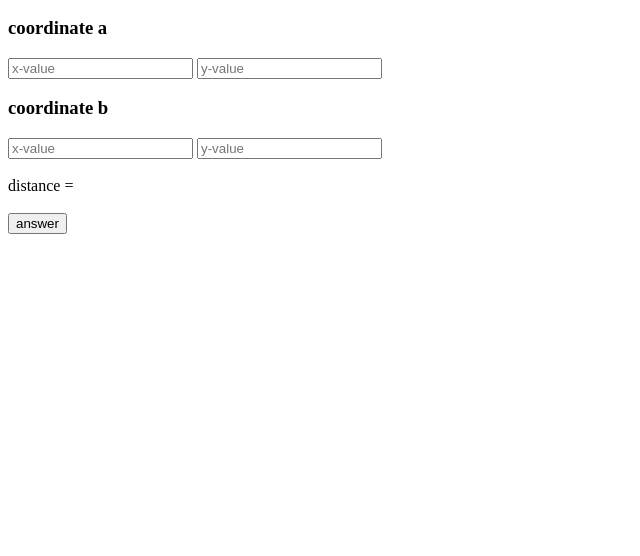
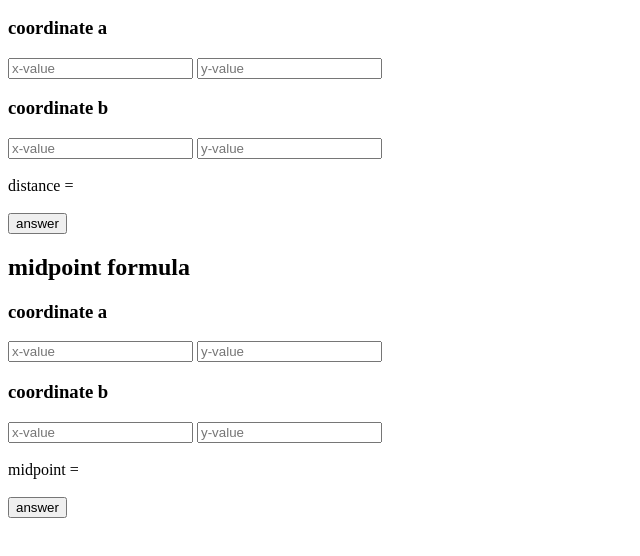
Before and after one commit to SUDO-V0RT3X/myMaths, a plain HTML site: page index.html in a window 1280 px wide. Shown: the part 110-666 px from the top of the page, without its empty margins (0-640 px from the left). Drawn offline with Linux system fonts and the light colour scheme.

Commit message:
midpoint formula working. 2 algorithms done - hope to introduce a bunch more tomorrow after my physics test

```diff
--- a/index.html
+++ b/index.html
@@ -11,30 +11,61 @@
 
 <body>
     <h1>myMaths</h1>
+
+    <section class="distance-formula">
         <h2>distance formula</h2>
         <form>
 
             <span class="a-cor">
                 <h3>coordinate a</h3>
-            <input type="number" id="aX" placeholder="x-value" />
-            <input type="number" id="aY" placeholder="y-value" />
+                <input type="number" id="daX" placeholder="x-value" />
+                <input type="number" id="daY" placeholder="y-value" />
             </span>
             <br>
             <span class="b-cor">
                 <h3>coordinate b</h3>
-            <input type="number" id="bX" placeholder="x-value" />
-            <input type="number" id="bY" placeholder="y-value" />
+                <input type="number" id="dbX" placeholder="x-value" />
+                <input type="number" id="dbY" placeholder="y-value" />
             </span>
         </form>
 
         <br />
 
         <span> distance =&ThinSpace; </span>
-    <span id="answer-field"> </span>
+        <span id="answer-field-d"> </span>
         <br />
         <br />
-    <button onClick="answer()">answer</button>
+        <button onClick="distance()">answer</button>
         <br />
+    </section>
+
+
+    <section class="distance-formula">
+        <h2>midpoint formula</h2>
+        <form>
+
+            <span class="a-cor">
+                <h3>coordinate a</h3>
+                <input type="number" id="maX" placeholder="x-value" />
+                <input type="number" id="maY" placeholder="y-value" />
+            </span>
+            <br>
+            <span class="b-cor">
+                <h3>coordinate b</h3>
+                <input type="number" id="mbX" placeholder="x-value" />
+                <input type="number" id="mbY" placeholder="y-value" />
+            </span>
+        </form>
+
+        <br />
+
+        <span> midpoint =&ThinSpace; </span>
+        <span id="answer-field-m"><span>
+                <br />
+                <br />
+                <button onClick="midpoint()">answer</button>
+                <br />
+    </section>
 
     <script src="index.js"></script>
 </body>
--- a/index.js
+++ b/index.js
@@ -1,10 +1,10 @@
-function answer() {
-    var aX = parseFloat(document.getElementById("aX").value)
-    var aY = parseFloat(document.getElementById("aY").value)
-    var bX = parseFloat(document.getElementById("bX").value)
-    var bY = parseFloat(document.getElementById("bY").value)
+function distance() {
+    var aX = parseFloat(document.getElementById("daX").value)
+    var aY = parseFloat(document.getElementById("daY").value)
+    var bX = parseFloat(document.getElementById("dbX").value)
+    var bY = parseFloat(document.getElementById("dbY").value)
 
-    var answerField = document.getElementById("answer-field")
+    var answerField = document.getElementById("answer-field-d")
     var answer = parseFloat(
         Math.sqrt((bY - aY) * (bY - aY) + (bX - aX) * (bX - aX))
     )
@@ -12,3 +12,19 @@ function answer() {
     console.log(answer)
     answerField.innerHTML = answer
 }
+
+function midpoint() {
+    var aX = parseFloat(document.getElementById("maX").value)
+    var aY = parseFloat(document.getElementById("maY").value)
+    var bX = parseFloat(document.getElementById("mbX").value)
+    var bY = parseFloat(document.getElementById("mbY").value)
+
+    var answerField = document.getElementById("answer-field-m")
+    var answerx = parseFloat((aX + bX) / 2)
+    var answery = parseFloat((aY + bY) / 2)
+
+
+
+    console.log(answerx + " ; " + answery)
+    answerField.innerHTML = answerx + " ; " + answery
+}
```
Lines whose indentation alone changed are shown as unchanged.
